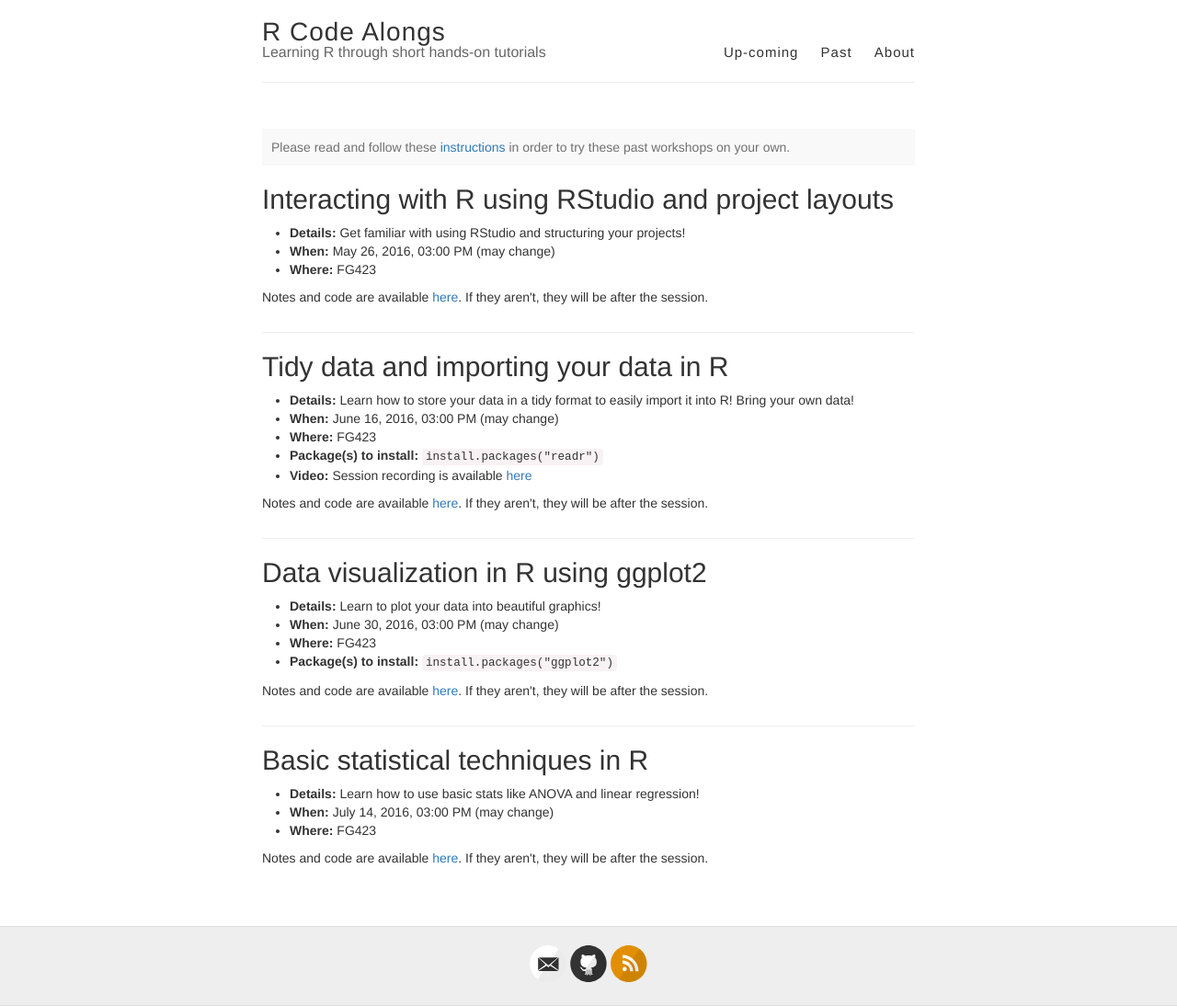
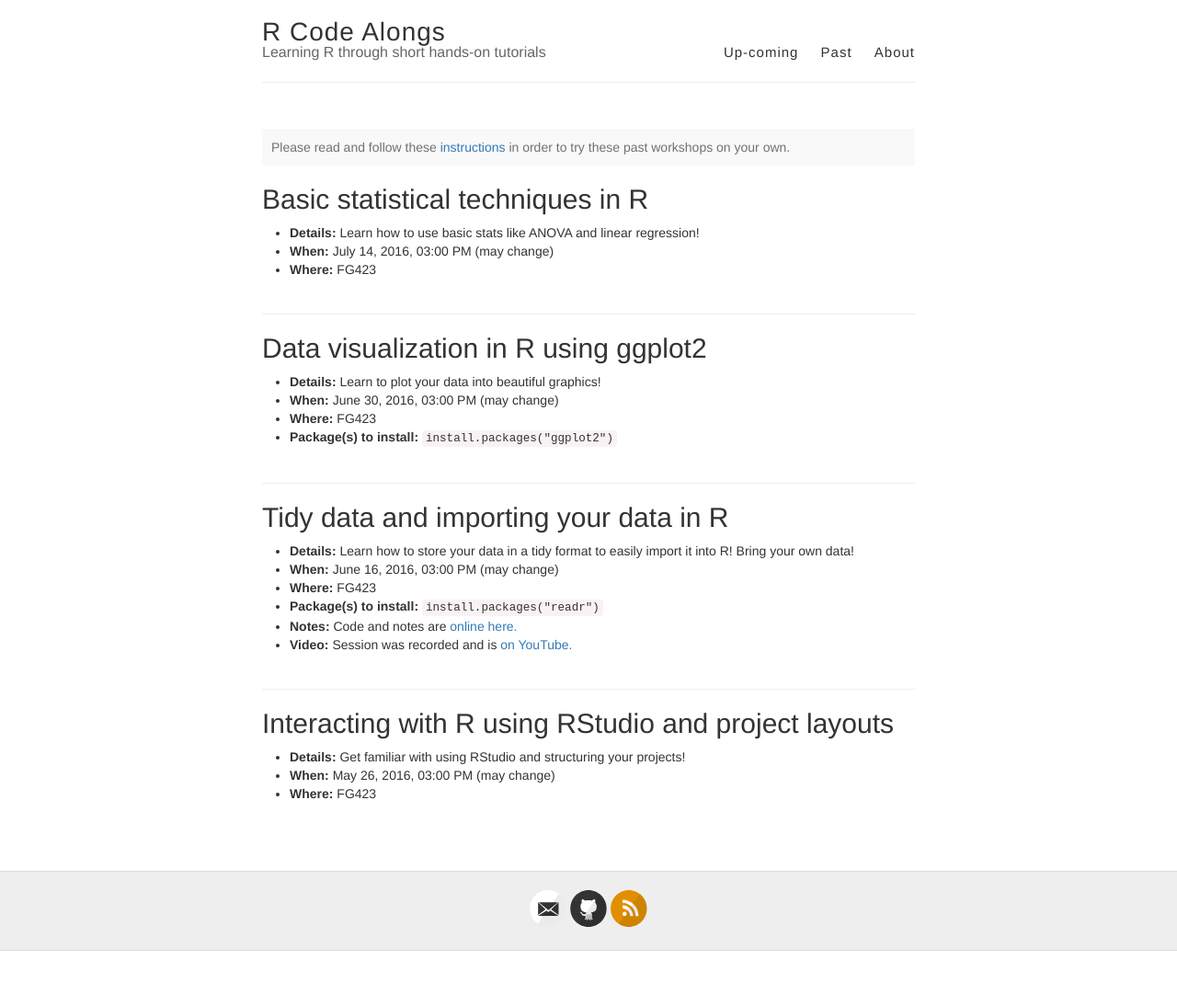
Before and after one commit to codeasmanuscript/code-along, a Jekyll site: the page built from past.html, in a window 1280 px wide. Shown: the whole page at 92% size. Built offline with Jekyll 4.4.1, drawn with Linux system fonts in a browser that asks for light colours; after the commit the page ends 1034 px from its top, so only the background shows below that.

Commit message:
Updated index and past to have notes appear when there are notes

```diff
--- a/index.html
+++ b/index.html
@@ -20,9 +20,9 @@ layout: default
         <li><strong>When:</strong> {{ post.date | date: "%B %d, %Y" }}, {{ post.time | date:"%I:%M %p" }} (may change)</li>
         <li><strong>Where:</strong> {{ post.location }}</li>
         {% if post.packages != nil %}<li><strong>Package(s) to install:</strong> <code>install.packages({{ post.packages }})</code></li>{% endif %}
-        {% if post.video != nil %}<li><strong>Video:</strong> Session recording is available <a href="{{ post.video }}">here</a></li>{% endif %}
+        {% if post.layout == "post" %}<li><strong>Notes:</strong> Code and notes are <a href="{{site.github.url }}{{ post.url }}">online here.</a></li>{% endif %}
+        {% if post.video != nil %}<li><strong>Video:</strong> Session was recorded and is <a href="{{ post.video }}">on YouTube.</a></li>{% endif %}
       </ul>
-      Notes and code are available <a href="{{ site.github.url }}{{ post.url }}">here</a>. If they aren't, they will be after the session.
       </article>
       {% endif %}
   {% endfor %}
--- a/past.html
+++ b/past.html
@@ -6,14 +6,14 @@ permalink: /past/
 <p class="message">Please read and follow these <a href="{{ site.github.url }}/instructions">instructions</a> in order to try these past workshops on your own.</p>
 
 <div class="posts">
-  {% for post in site.posts reversed %}
+  {% for post in site.posts %}
       {% capture nowyear %}{{'now' | date: '%Y'}}{% endcapture %}
       {% capture postyear %}{{post.date | date: '%Y'}}{% endcapture %}
       {% capture nowday %}{{'now' | date: '%j'}}{% endcapture %}
       {% capture postday %}{{post.date | date: '%j'}}{% endcapture %}
       {% assign postday = postday | plus: 0 %}
-      {% assign nowday = nowday | minus: 2 %}
-      {% if postday <= nowday and postyear <= nowyear %}
+      {% assign nowday = nowday | minus: 1 %}
+      {% if postyear < nowyear or postday <= nowday and postyear <= nowyear %}
       <article class="post">
       <h2>{{ post.title }}</h2>
       <ul>
@@ -21,9 +21,9 @@ permalink: /past/
         <li><strong>When:</strong> {{ post.date | date: "%B %d, %Y" }}, {{ post.time | date:"%I:%M %p" }} (may change)</li>
         <li><strong>Where:</strong> {{ post.location }}</li>
         {% if post.packages != nil %}<li><strong>Package(s) to install:</strong> <code>install.packages({{ post.packages }})</code></li>{% endif %}
-        {% if post.video != nil %}<li><strong>Video:</strong> Session recording is available <a href="{{ post.video }}">here</a></li>{% endif %}
+        {% if post.layout == "post" %}<li><strong>Notes:</strong> Code and notes are <a href="{{site.github.url }}{{ post.url }}">online here.</a></li>{% endif %}
+        {% if post.video != nil %}<li><strong>Video:</strong> Session was recorded and is <a href="{{ post.video }}">on YouTube.</a></li>{% endif %}
       </ul>
-      Notes and code are available <a href="{{ site.github.url }}{{ post.url }}">here</a>. If they aren't, they will be after the session.
       </article>
       {% endif %}
   {% endfor %}
```
